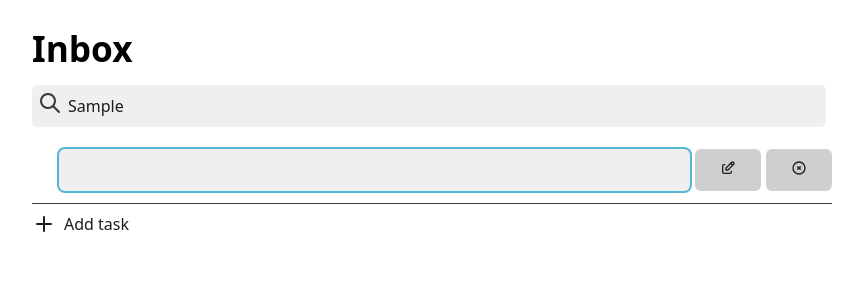
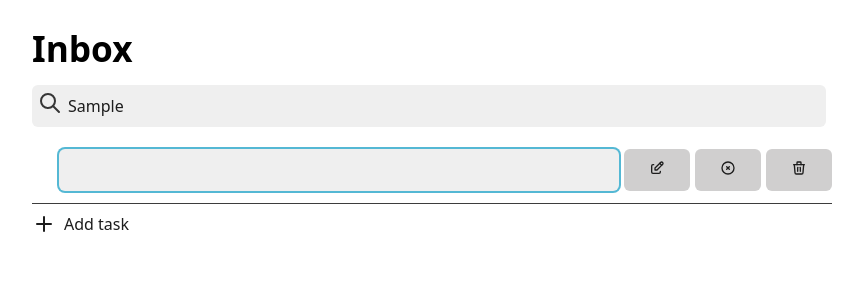
Before and after one commit to isaaleonardo/inbox-app, a React (Vite) app: page / in a window 1280 px wide. Both pictures are taken after typing "Sample" into the empty fields and a click on the button "Add task". Shown: the top 300 px of the page, without its empty margins (208-1071 px from the left). Built offline with nearby package versions, Linux system fonts and the light colour scheme.

Commit message:
Create feature to delete a task

```diff
--- a/src/components/TodoElement.jsx
+++ b/src/components/TodoElement.jsx
@@ -1,6 +1,6 @@
 import { useId, useState } from 'react'
 
-export function TodoElement ({ todo, onToggle, onEdit, isNew }) {
+export function TodoElement ({ todo, onToggle, onEdit, onDelete, isNew }) {
   const [isEditing, setIsEditing] = useState(isNew)
   const [providedName, setProvidedName] = useState(todo.name)
   const inputId = useId()
@@ -13,6 +13,11 @@ export function TodoElement ({ todo, onToggle, onEdit, isNew }) {
 
   const handleKeyUp = (e) => {
     if (e.key === 'Escape') {
+      if (providedName === '') {
+        onDelete(todo.id)
+        return
+      }
+
       setProvidedName(todo.name)
       setIsEditing(false)
     }
@@ -36,6 +41,7 @@ export function TodoElement ({ todo, onToggle, onEdit, isNew }) {
             <form onSubmit={handleSubmit}>
               <input
                 type='text'
+                required
                 autoFocus
                 id={inputId}
                 value={providedName}
@@ -47,6 +53,9 @@ export function TodoElement ({ todo, onToggle, onEdit, isNew }) {
               </button>
               <button type='button' onClick={() => setIsEditing(false)}>
                 <svg xmlns='http://www.w3.org/2000/svg' width='16' height='16' viewBox='0 0 24 24' fill='none' stroke='currentColor' stroke-width='2' stroke-linecap='round' stroke-linejoin='round' class='icon icon-tabler icons-tabler-outline icon-tabler-circle-x'><path stroke='none' d='M0 0h24v24H0z' fill='none' /><path d='M12 12m-9 0a9 9 0 1 0 18 0a9 9 0 1 0 -18 0' /><path d='M10 10l4 4m0 -4l-4 4' /></svg>
+              </button>
+              <button type='button' onClick={() => onDelete(todo.id)}>
+                <svg xmlns='http://www.w3.org/2000/svg' width='16' height='16' viewBox='0 0 24 24' fill='none' stroke='currentColor' stroke-width='2' stroke-linecap='round' stroke-linejoin='round' class='icon icon-tabler icons-tabler-outline icon-tabler-trash'><path stroke='none' d='M0 0h24v24H0z' fill='none' /><path d='M4 7l16 0' /><path d='M10 11l0 6' /><path d='M14 11l0 6' /><path d='M5 7l1 12a2 2 0 0 0 2 2h8a2 2 0 0 0 2 -2l1 -12' /><path d='M9 7v-3a1 1 0 0 1 1 -1h4a1 1 0 0 1 1 1v3' /></svg>
               </button>
             </form>
             )
--- a/src/components/TodosList.jsx
+++ b/src/components/TodosList.jsx
@@ -31,6 +31,11 @@ export function TodosList ({ todos, setTodos }) {
     setTodos(newTodos)
   }
 
+  const onDelete = (id) => {
+    const newTodos = todos.filter(todo => todo.id !== id)
+    setTodos(newTodos)
+  }
+
   return (
     <>
       <ul className='todos-list'>
@@ -41,6 +46,7 @@ export function TodosList ({ todos, setTodos }) {
                 todo={todo}
                 onToggle={() => toggleTodo(todo.id)}
                 onEdit={onEdit}
+                onDelete={onDelete}
                 isNew={() => todo.name === ''}
               />
             </li>
```
